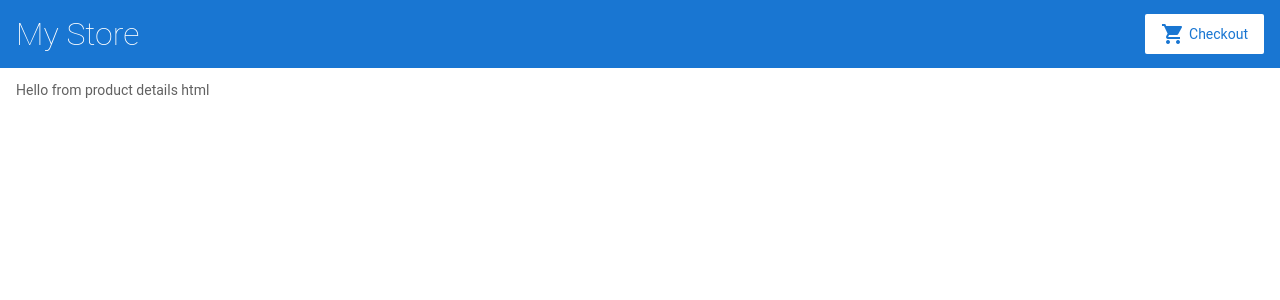
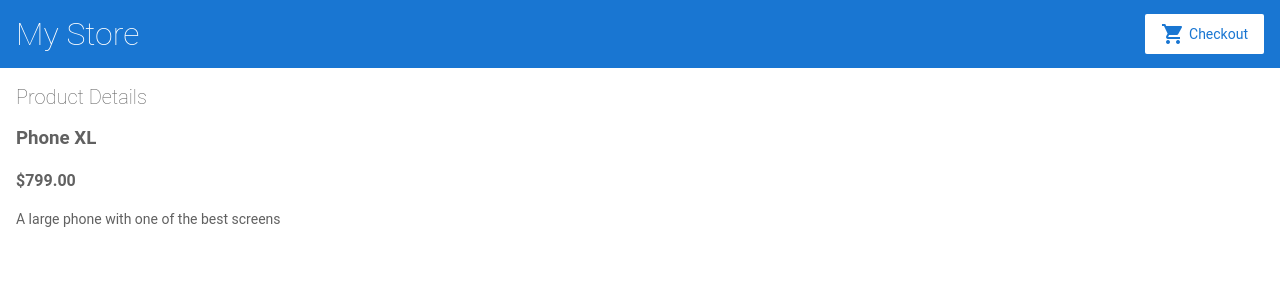
Before and after one commit to twk1989/angular-tkrfgk-3sjt2j, an Angular app: page /products/1 in a window 1280 px wide. Shown: the top 300 px of the page. Built offline with nearby package versions, Linux system fonts and the light colour scheme.

Commit message:
4 files modified

```diff
--- a/src/app/product-details/product-details.component.html
+++ b/src/app/product-details/product-details.component.html
@@ -1 +1,7 @@
-<p>Hello from product details html</p>
+<h2>Product Details</h2>
+
+<div *ngIf='product'>
+  <h3>{{product.name}}</h3>
+  <h4>{{product.price | currency}}</h4>
+  <p>{{product.description}}</p>
+</div>
--- a/src/app/product-details/product-details.component.ts
+++ b/src/app/product-details/product-details.component.ts
@@ -1,6 +1,6 @@
 import { Component, OnInit } from '@angular/core';
 import { ActivatedRoute } from '@angular/router';
-import { products } from '../products';
+import { productslist } from '../products';
 
 @Component({
   selector: 'app-product-details',
@@ -14,6 +14,12 @@
   constructor(private route: ActivatedRoute,) { }
 
   ngOnInit() {
+    // First get the product id from the current route.
+    const routeParams = this.route.snapshot.paramMap;
+    const productIdFromRoute = Number(routeParams.get('productId'))
+
+    // Find the product that correspond with the id provided in the route.
+    this.product = productslist.find(product => product.id === productIdFromRoute);
   }
 
 }
--- a/src/app/product-list/product-list.component.ts
+++ b/src/app/product-list/product-list.component.ts
@@ -1,6 +1,6 @@
 import { Component } from '@angular/core';
 
-import { products } from '../products';
+import { productslist } from '../products';
 
 @Component({
   selector: 'app-product-list',
@@ -8,7 +8,7 @@
   styleUrls: ['./product-list.component.css']
 })
 export class ProductListComponent {
-  products = products;
+  products = productslist;
 
   share() {
     window.alert('The product has been shared!');
--- a/src/app/products.ts
+++ b/src/app/products.ts
@@ -1,4 +1,4 @@
-export const products = [
+export const productslist = [
   {
     id: 1,
     name: 'Phone XL',
```
